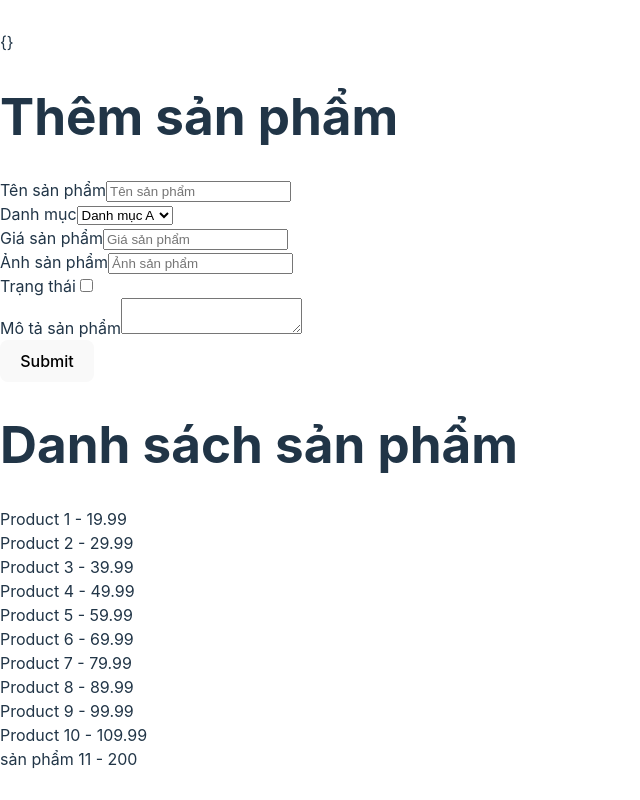
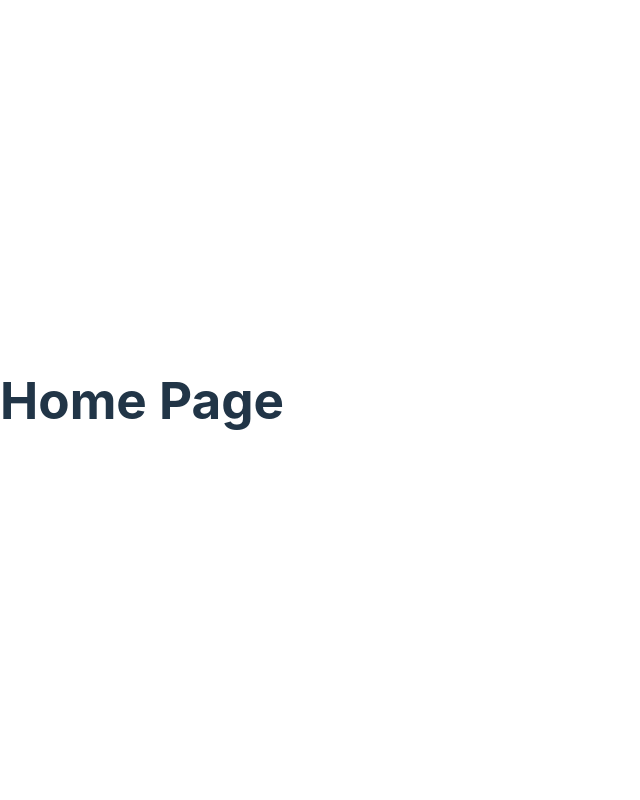
Before and after one commit to datlt2306/FPL-WEB209, a React (Vite) app: page / in a window 1280 px wide. Shown: the whole page, without its empty margins (0-640 px from the left). Built offline with nearby package versions, Linux system fonts and the light colour scheme; data requests are answered from the project's data file.

Commit message:
WD18402 - Buổi 5

```diff
--- a/db.json
+++ b/db.json
@@ -1,93 +1,39 @@
 {
   "products": [
-    {
-      "id": 1,
-      "name": "Product 1",
-      "price": 19.99,
-      "imageUrl": "http://example.com/product1.jpg",
-      "available": true,
-      "description": "Description for product 1"
-    },
-    {
-      "id": 2,
-      "name": "Product 2",
-      "price": 29.99,
-      "imageUrl": "http://example.com/product2.jpg",
-      "available": true,
-      "description": "Description for product 2"
-    },
-    {
-      "id": 3,
-      "name": "Product 3",
-      "price": 39.99,
-      "imageUrl": "http://example.com/product3.jpg",
-      "available": false,
-      "description": "Description for product 3"
-    },
-    {
-      "id": 4,
-      "name": "Product 4",
-      "price": 49.99,
-      "imageUrl": "http://example.com/product4.jpg",
-      "available": true,
-      "description": "Description for product 4"
-    },
-    {
-      "id": 5,
-      "name": "Product 5",
-      "price": 59.99,
-      "imageUrl": "http://example.com/product5.jpg",
-      "available": false,
-      "description": "Description for product 5"
-    },
-    {
-      "id": 6,
-      "name": "Product 6",
-      "price": 69.99,
-      "imageUrl": "http://example.com/product6.jpg",
-      "available": true,
-      "description": "Description for product 6"
-    },
     {
       "id": 7,
       "name": "Product 7",
       "price": 79.99,
-      "imageUrl": "http://example.com/product7.jpg",
+      "pictureUrl": "http://example.com/product7.jpg",
+      "description": "Description for product 7",
       "available": true,
-      "description": "Description for product 7"
+      "createdAt": "2023-10-07T10:00:00Z"
     },
     {
       "id": 8,
       "name": "Product 8",
       "price": 89.99,
-      "imageUrl": "http://example.com/product8.jpg",
+      "pictureUrl": "http://example.com/product8.jpg",
+      "description": "Description for product 8",
       "available": false,
-      "description": "Description for product 8"
+      "createdAt": "2023-10-08T10:00:00Z"
     },
     {
       "id": 9,
       "name": "Product 9",
       "price": 99.99,
-      "imageUrl": "http://example.com/product9.jpg",
+      "pictureUrl": "http://example.com/product9.jpg",
+      "description": "Description for product 9",
       "available": true,
-      "description": "Description for product 9"
+      "createdAt": "2023-10-09T10:00:00Z"
     },
     {
-      "id": 10,
-      "name": "Product 10",
-      "price": 109.99,
-      "imageUrl": "http://example.com/product10.jpg",
+      "name": "Sarn pharm 10",
+      "price": "32131312",
+      "imageUrl": "312321",
       "available": true,
-      "description": "Description for product 10"
-    },
-    {
-      "name": "sản phẩm 11",
-      "category": "2",
-      "price": "200",
-      "imageUrl": "ảnh",
-      "available": true,
-      "description": "Mô tả sản phẩm 12",
-      "id": 11
+      "description": "213131",
+      "id": 10
     }
   ],
   "users": []
--- a/package.json
+++ b/package.json
@@ -11,10 +11,12 @@
         "preview": "vite preview"
     },
     "dependencies": {
+        "@tanstack/react-query": "^5.56.2",
         "axios": "^1.7.7",
         "json-server": "^0.17.4",
         "react": "^18.3.1",
-        "react-dom": "^18.3.1"
+        "react-dom": "^18.3.1",
+        "react-router-dom": "^6.26.2"
     },
     "devDependencies": {
         "@eslint/js": "^9.9.0",
--- a/src/App.jsx
+++ b/src/App.jsx
@@ -1,117 +1,82 @@
 import axios from "axios";
 import { useEffect, useState } from "react";
+import { Route, Routes } from "react-router-dom";
+import ProductAdd from "./components/ProductAdd";
+import ProductList from "./components/ProductList";
 
 const App = () => {
-    /*
-    1. Khai báo state : [products]
-    2. Sử dụng jsx để hiển thị dữ liệu
-    3. Sử dụng hook useEffect để gọi api và cập nhật state
-        3.1: Gọi API: fetch/then
-        3.2: Cập nhật state
+    // const [products, setProducts] = useState([]);
+    // const [product, setProduct] = useState({});
+    // const [isLoading, setIsLoading] = useState(false);
+    // const [isPending, setIsPending] = useState(false);
+    // const [error, setError] = useState(null);
+    // useEffect(() => {
+    //     (async () => {
+    //         try {
+    //             setIsLoading(true);
+    //             const response = await axios.get(`http://localhost:3000/products`);
+    //             if (response.status !== 200) {
+    //                 throw new Error("Lỗi khi gọi API");
+    //             }
+    //             const data = await response.data;
+    //             setProducts(data);
+    //             setIsLoading(false);
+    //         } catch (error) {
+    //             console.error("Lỗi khi gọi API: ", error);
+    //             setError(error);
+    //             setIsLoading(false);
+    //         }
+    //     })();
+    // }, []);
 
-        ======================
-        useEffect():
-        - trường hợp 1: useEffect(() => {}) - không có deps
-        - trường hợp 2: useEffect(() => {}, []) - deps = []
-        - trường hợp 3: useEffect(() => {}, [state1, state2]) - deps = [state1, state2]
-    */
-    /**
-     * Khai báo state: [product]
-     * 1. Xây dựng form thêm sản phẩm: name, price, description, image, available(checkbox)
-     * 2. Lấy giá trị của input khi người dùng nhập vào: onChange event
-     * 3. Xử lý submit form: onSubmit event
-     */
-    const [products, setProducts] = useState([]);
-    const [product, setProduct] = useState({});
-    useEffect(() => {
-        (async () => {
-            try {
-                const response = await axios.get(`http://localhost:3000/products`);
-                if (response.status !== 200) {
-                    throw new Error("Lỗi khi gọi API");
-                }
-                const data = await response.data;
-                setProducts(data);
-            } catch (error) {
-                console.error("Lỗi khi gọi API: ", error);
-            }
-        })();
-    }, []);
+    // const onHandleChange = (e) => {
+    //     const { name, value, type, checked } = e.target;
+    //     // computed property name
+    //     setProduct({ ...product, [name]: type == "checkbox" ? checked : value });
+    // };
+    // const onHandleSubmit = async (e) => {
+    //     e.preventDefault();
+    //     try {
+    //         setIsPending(true);
+    //         const response = await axios.post(`http://localhost:3000/products`, product);
+    //         if (response.status !== 201) {
+    //             throw new Error("Lỗi khi thêm sản phẩm");
+    //         }
+    //         setProducts([...products, response.data]);
+    //         setIsPending(false);
+    //     } catch (error) {
+    //         throw new Error("Lỗi khi thêm sản phẩm", error);
+    //     }
+    // };
 
-    const onHandleChange = (e) => {
-        const { name, value, type, checked } = e.target;
-        // computed property name
-        setProduct({ ...product, [name]: type == "checkbox" ? checked : value });
-    };
-    const onHandleSubmit = async (e) => {
-        e.preventDefault();
-        try {
-            const response = await axios.post(`http://localhost:3000/products`, product);
-            if (response.status !== 201) {
-                throw new Error("Lỗi khi thêm sản phẩm");
-            }
-            setProducts([...products, response.data]);
-        } catch (error) {
-            throw new Error("Lỗi khi thêm sản phẩm", error);
-        }
-    };
+    // if (isLoading) return <div>Loading...</div>;
+    // if (error) return <div>{error.message}</div>;
+    // if (isPending) return <div>Adding product...</div>;
     return (
         <>
-            {JSON.stringify(product)}
-            <h1>Thêm sản phẩm</h1>
-            <form onSubmit={onHandleSubmit}>
-                <div className="form-group">
-                    <label htmlFor="">Tên sản phẩm</label>
-                    <input
-                        type="text"
-                        name="name"
-                        placeholder="Tên sản phẩm"
-                        onChange={onHandleChange}
-                    />
-                </div>
-                <div className="form-group">
-                    <label htmlFor="">Danh mục</label>
-                    <select name="category" id="" onChange={onHandleChange}>
-                        <option value="1">Danh mục A</option>
-                        <option value="2">Danh mục B</option>
-                    </select>
-                </div>
-                <div className="form-group">
-                    <label htmlFor="">Giá sản phẩm</label>
-                    <input
-                        type="number"
-                        name="price"
-                        placeholder="Giá sản phẩm"
-                        onChange={onHandleChange}
-                    />
-                </div>
-                <div className="form-group">
-                    <label htmlFor="">Ảnh sản phẩm</label>
-                    <input
-                        type="text"
-                        name="imageUrl"
-                        placeholder="Ảnh sản phẩm"
-                        onChange={onHandleChange}
-                    />
-                </div>
-                <div className="form-group">
-                    <label htmlFor="">Trạng thái</label>
-                    <input type="checkbox" name="available" onChange={onHandleChange} />
-                </div>
-                <div className="form-group">
-                    <label htmlFor="">Mô tả sản phẩm</label>
-                    <textarea name="description" id="" onChange={onHandleChange}></textarea>
-                </div>
-                <button>Submit</button>
-            </form>
-            <h1>Danh sách sản phẩm</h1>
-            {products.map((product) => (
-                <div key={product.id}>
-                    {product.name} - {product.price}
-                </div>
-            ))}
+            <Routes>
+                <Route path="/" element={<h1>Home Page</h1>} />
+                <Route
+                    path="/add"
+                    element={
+                        <ProductAdd
+                        // onHandleSubmit={onHandleSubmit}
+                        // onHandleChange={onHandleChange}
+                        />
+                    }
+                />
+                <Route path="/products" element={<ProductList />} />
+            </Routes>
         </>
     );
 };
 
 export default App;
+
+// npm i json-server-auth json-server@0.17.4
+// npm run server
+
+/**
+ * Bước 1: Cài đặt thư viện npm i @tanstack/react-query
+ * Bước 2: truy cập file main.js, sử dụng component : QueryClientProvider
+ */
--- /dev/null
+++ b/src/components/ProductAdd.jsx
@@ -0,0 +1,52 @@
+/* eslint-disable react/prop-types */
+const ProductAdd = ({ onHandleSubmit, onHandleChange }) => {
+    return (
+        <form onSubmit={onHandleSubmit}>
+            <div className="form-group">
+                <label htmlFor="">Tên sản phẩm</label>
+                <input
+                    type="text"
+                    name="name"
+                    placeholder="Tên sản phẩm"
+                    onChange={onHandleChange}
+                />
+            </div>
+            <div className="form-group">
+                <label htmlFor="">Danh mục</label>
+                <select name="category" id="" onChange={onHandleChange}>
+                    <option value="1">Danh mục A</option>
+                    <option value="2">Danh mục B</option>
+                </select>
+            </div>
+            <div className="form-group">
+                <label htmlFor="">Giá sản phẩm</label>
+                <input
+                    type="number"
+                    name="price"
+                    placeholder="Giá sản phẩm"
+                    onChange={onHandleChange}
+                />
+            </div>
+            <div className="form-group">
+                <label htmlFor="">Ảnh sản phẩm</label>
+                <input
+                    type="text"
+                    name="imageUrl"
+                    placeholder="Ảnh sản phẩm"
+                    onChange={onHandleChange}
+                />
+            </div>
+            <div className="form-group">
+                <label htmlFor="">Trạng thái</label>
+                <input type="checkbox" name="available" onChange={onHandleChange} />
+            </div>
+            <div className="form-group">
+                <label htmlFor="">Mô tả sản phẩm</label>
+                <textarea name="description" id="" onChange={onHandleChange}></textarea>
+            </div>
+            <button>Submit</button>
+        </form>
+    );
+};
+
+export default ProductAdd;
--- /dev/null
+++ b/src/components/ProductList.jsx
@@ -0,0 +1,29 @@
+/* eslint-disable react/prop-types */
+
+import { useQuery } from "@tanstack/react-query";
+import axios from "axios";
+
+const ProductList = () => {
+    const { data, isLoading, isError, error } = useQuery({
+        queryKey: ["products"],
+        queryFn: async () => {
+            const response = await axios.get(`http://localhost:3000/productsssss`);
+            return response.data;
+        },
+    });
+
+    if (isLoading) return <div>Loading...</div>;
+    if (isError) return <div>{error.message}</div>;
+    return (
+        <div>
+            <h1>Danh sách sản phẩm</h1>
+            {data.map((product) => (
+                <div key={product.id}>
+                    {product.name} - {product.price}
+                </div>
+            ))}
+        </div>
+    );
+};
+
+export default ProductList;
--- a/src/main.jsx
+++ b/src/main.jsx
@@ -1,10 +1,15 @@
-import { StrictMode } from 'react'
-import { createRoot } from 'react-dom/client'
-import App from './App.jsx'
-import './index.css'
+import { StrictMode } from "react";
+import { createRoot } from "react-dom/client";
+import App from "./App.jsx";
+import "./index.css";
+import { BrowserRouter } from "react-router-dom";
+import { QueryClient, QueryClientProvider } from "@tanstack/react-query";
 
-createRoot(document.getElementById('root')).render(
-  <StrictMode>
-    <App />
-  </StrictMode>,
-)
+const queryClient = new QueryClient();
+createRoot(document.getElementById("root")).render(
+    <QueryClientProvider client={queryClient}>
+        <BrowserRouter>
+            <App />
+        </BrowserRouter>
+    </QueryClientProvider>
+);
```
Also changed, not shown: 1 other file (tests, documents, lock files or other folders).
